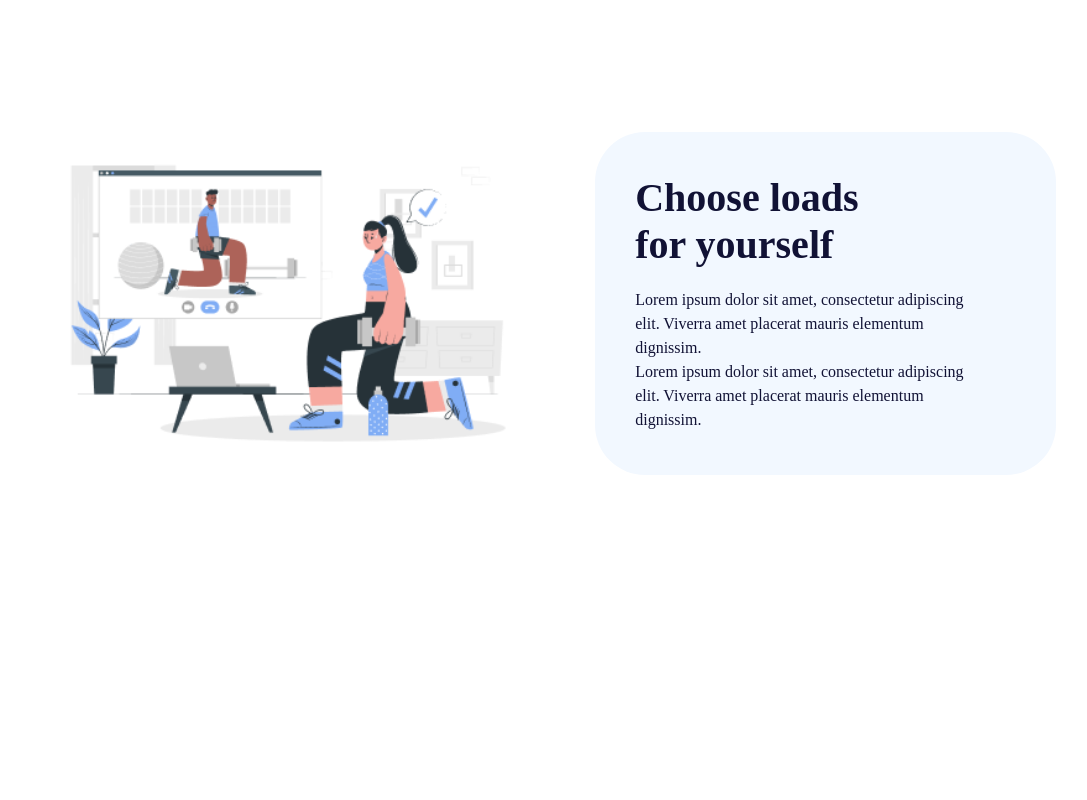
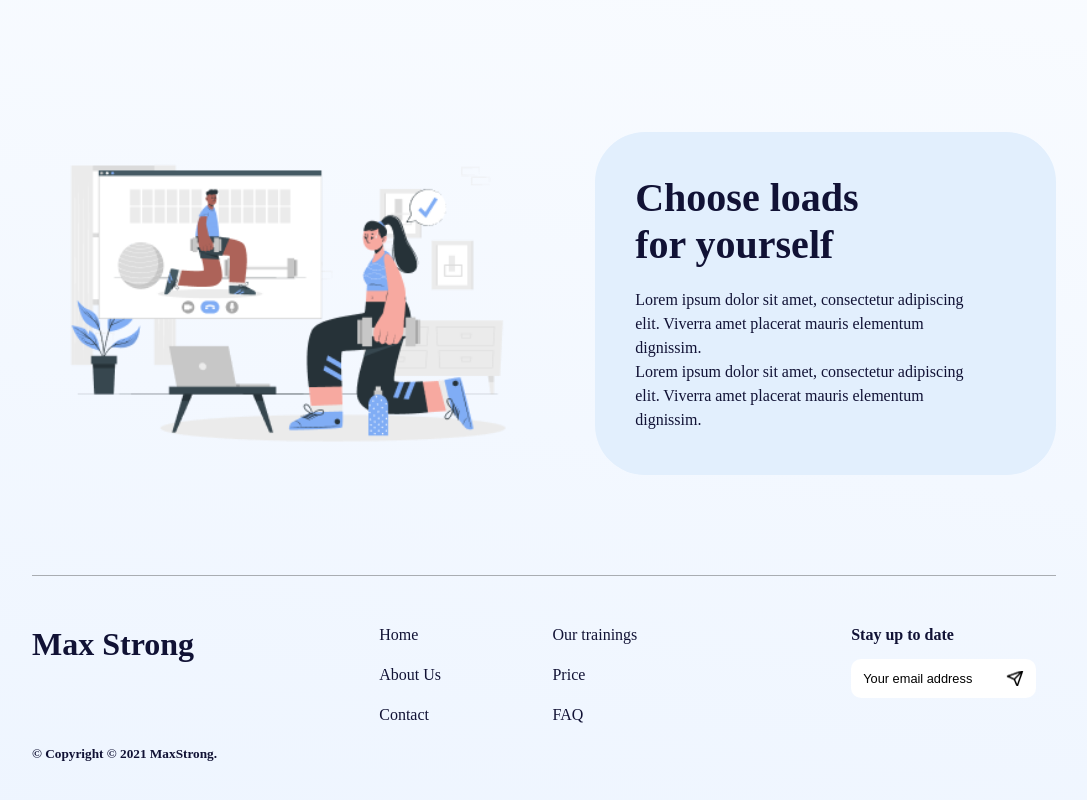
Before and after one commit to ShamilUmaev/MaxStrong, a Vue app: page / in a window 1280 px wide. Shown: the part 608-1408 px from the top of the page, without its empty margins (96-1183 px from the left). Before the commit the page ends 1133 px from the top, so only its background shows below. Built offline with nearby package versions, Linux system fonts and the light colour scheme.

Commit message:
Create TheFooter component

```diff
--- a/src/App.vue
+++ b/src/App.vue
@@ -1,13 +1,14 @@
 <template>
   <NavBar/>
   <router-view></router-view>
+  <TheFooter></TheFooter>
 </template>
 
 <script>
 import NavBar from './components/NavBar.vue'
-
+import TheFooter from './components/TheFooter.vue'
 export default {
-  components: { NavBar }
+  components: { NavBar, TheFooter }
 }
 </script>
 
--- a/src/assets/global.css
+++ b/src/assets/global.css
@@ -1,12 +1,14 @@
 * {
     margin: 0;
+    box-sizing: border-box;
 }
 body {
     margin: 0;
     font-family: 'Hellix';
     font-weight: 400;
+    max-width: 1600px;
+    background: linear-gradient(7.28deg, #EEF5FF 0%, #FFFFFF 99.69%);
     color: #111235;
-    max-width: 1600px;
 }
 .bold {
     font-family: 'Normal';
@@ -15,3 +17,10 @@ body {
 p {
     line-height: 24px;
 }
+a {
+    text-decoration: none;
+    color: #111235;
+}
+ul {
+    list-style: none;
+}
--- a/src/components/BaseContainer.vue
+++ b/src/components/BaseContainer.vue
@@ -11,7 +11,7 @@
 <style scoped>
 .base-container {
   width: 45%;
-  background: #F2F8FF;
+  background: #e2effd;
   border-radius: 50px;
   box-sizing: border-box;
   padding: 0 80px 0 40px;
--- a/src/components/NavBar.vue
+++ b/src/components/NavBar.vue
@@ -32,7 +32,6 @@ h2 {
 }
 ul {
     width: 25%;
-    list-style: none;
     display: flex;
     justify-content: space-between;
     align-items: center;
--- /dev/null
+++ b/src/components/TheFooter.vue
@@ -0,0 +1,70 @@
+<template>
+<div class="footer-outer-container">
+    <div class="footer">
+        <div class="header">
+            <h1>Max <span class="bold">Strong</span> </h1>
+        </div>
+        <div class="links">
+            <ul>
+                <li><router-link to="/">Home</router-link></li>
+                <li><router-link to="/about">About Us</router-link></li>
+                <li><router-link to="/contac">Contact</router-link></li>
+                <li><router-link to="/">Our trainings</router-link></li>
+                <li><router-link to="/">Price</router-link></li>
+                <li><router-link to="/">FAQ</router-link></li>
+            </ul>
+        </div>
+        <div class="stay-updated">
+            <h4 class="bold">Stay up to date</h4>
+            <input type="text" placeholder="Your email address">
+        </div>
+    </div>
+    <h5>© Copyright © 2021 MaxStrong.</h5>
+</div>
+</template>
+
+<style scoped>
+.footer-outer-container {
+    width: 80%;
+    margin: 100px auto 50px;
+    border-top: 1px solid rgba(0, 0, 0, 0.3);
+}
+.footer {
+    display: flex;
+    justify-content: space-between;
+    padding-top: 50px;
+}
+.header {
+    width: 20%;
+}
+.links {
+    width: 40%;
+}
+.stay-updated {
+    width: 20%;
+
+}
+ul {
+    display: flex;
+    flex-direction: column;
+    flex-wrap: wrap;
+    height: 120px;
+}
+li {
+    height: 40px;
+}
+.stay-updated h4 {
+    margin-bottom: 15px;
+}
+input[type="text"] {
+    width: 90%;
+    padding: 12px;
+    border: none;
+    border-radius: 10px;
+}
+input::placeholder {
+    font-size: .8rem;
+    color: #000;
+    background: url("../assets/icon-send.webp") no-repeat right;
+}
+</style>
```
